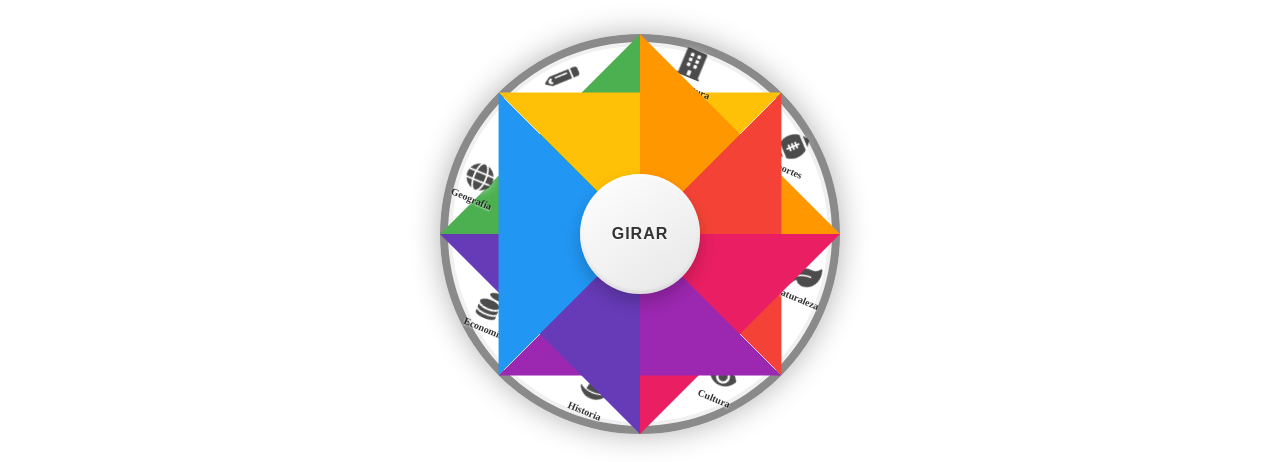
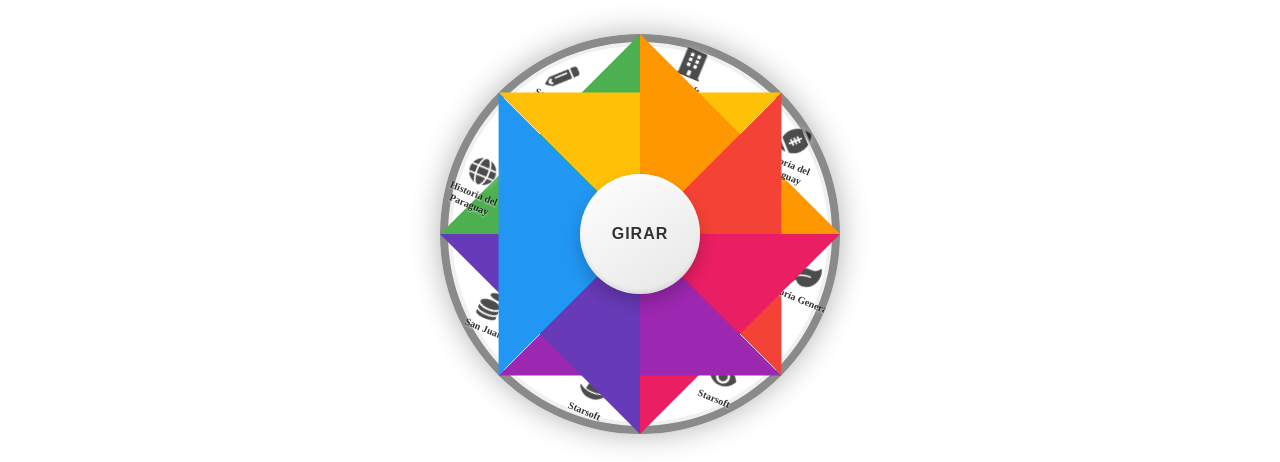
Before and after one commit to arielmedinaa/SAN-JUAN-DEVWEB, a React app: page /#/ in a window 1280 px wide. Shown: the part 490-952 px from the top of the page. Built offline with nearby package versions, Linux system fonts and the light colour scheme; the HTML template or start-up script is replaced by a standard one.

Commit message:
SomeChanges

```diff
--- a/src/pages/Welcome/PreguntadosGame.jsx
+++ b/src/pages/Welcome/PreguntadosGame.jsx
@@ -1,5 +1,5 @@
-import  { useState, useEffect } from 'react';
-import { Play, RotateCcw, Trophy, Star } from 'lucide-react';
+import  { useState } from 'react';
+import { Trophy } from 'lucide-react';
 import { useNavigate } from 'react-router-dom';
 import CircularWheel from './components/ruleta/CircularWheel';
 import PreguntadosImg from "../../assets/preguntados.png"
@@ -16,8 +16,9 @@ const PreguntadosGame = () => {
     { id: 2, name: 'Starsoft', color: '#32CD32', icon: '🌍', questionSet: 1 },
     { id: 3, name: 'Historia del Paraguay', color: '#FF6347', icon: '🧪', questionSet: 2 },
     { id: 4, name: 'Historia General', color: '#9370DB', icon: '📚', questionSet: 3 },
-    // { id: 5, name: 'Deportes', color: '#1E90FF', icon: '⚽', questionSet: 4 },
-    // { id: 6, name: 'Tecnología', color: '#FF1493', icon: '💻', questionSet: 5 }
+    { id: 5, name: 'Starsoft', color: '#1E90FF', icon: '⚽', questionSet: 4 },
+    { id: 6, name: 'Starsoft', color: '#FF1493', icon: '💻', questionSet: 5 },
+    { id: 7, name: 'San Juan', color: '#FF1493', icon: '💻', questionSet: 5 }
 
     // "tipo San Juan 1",
     // "tipo Starsoft",
--- a/src/pages/Welcome/components/ruleta/CircularWheel.jsx
+++ b/src/pages/Welcome/components/ruleta/CircularWheel.jsx
@@ -18,14 +18,14 @@ const CircularWheel = () => {
   const [selectedCategory, setSelectedCategory] = useState(null);
 
   const sections = [
-    { icon: FaPencilAlt, color: '#4CAF50', rotation: 0, name: 'Arte', questionSet: 0 },
-    { icon: FaBuilding, color: '#FFC107', rotation: 45, name: 'Arquitectura', questionSet: 1 },
-    { icon: FaFootballBall, color: '#FF9800', rotation: 90, name: 'Deportes', questionSet: 2 },
-    { icon: FaLeaf, color: '#F44336', rotation: 135, name: 'Naturaleza', questionSet: 3 },
-    { icon: FaEye, color: '#E91E63', rotation: 180, name: 'Cultura', questionSet: 4 },
-    { icon: FaHatCowboy, color: '#9C27B0', rotation: 225, name: 'Historia', questionSet: 5 },
-    { icon: FaCoins, color: '#673AB7', rotation: 270, name: 'Economía', questionSet: 6 },
-    { icon: FaGlobe, color: '#2196F3', rotation: 315, name: 'Geografía', questionSet: 7 }
+    { icon: FaPencilAlt, color: '#4CAF50', rotation: 0, name: 'San Juan', questionSet: 0 },
+    { icon: FaBuilding, color: '#FFC107', rotation: 45, name: 'Starsoft', questionSet: 1 },
+    { icon: FaFootballBall, color: '#FF9800', rotation: 90, name: 'Historia del Paraguay', questionSet: 2 },
+    { icon: FaLeaf, color: '#F44336', rotation: 135, name: 'Historia General', questionSet: 3 },
+    { icon: FaEye, color: '#E91E63', rotation: 180, name: 'Starsoft', questionSet: 4 },
+    { icon: FaHatCowboy, color: '#9C27B0', rotation: 225, name: 'Starsoft', questionSet: 5 },
+    { icon: FaCoins, color: '#673AB7', rotation: 270, name: 'San Juan', questionSet: 6 },
+    { icon: FaGlobe, color: '#2196F3', rotation: 315, name: 'Historia del Paraguay', questionSet: 7 }
   ];
 
   const spinWheel = () => {
```
